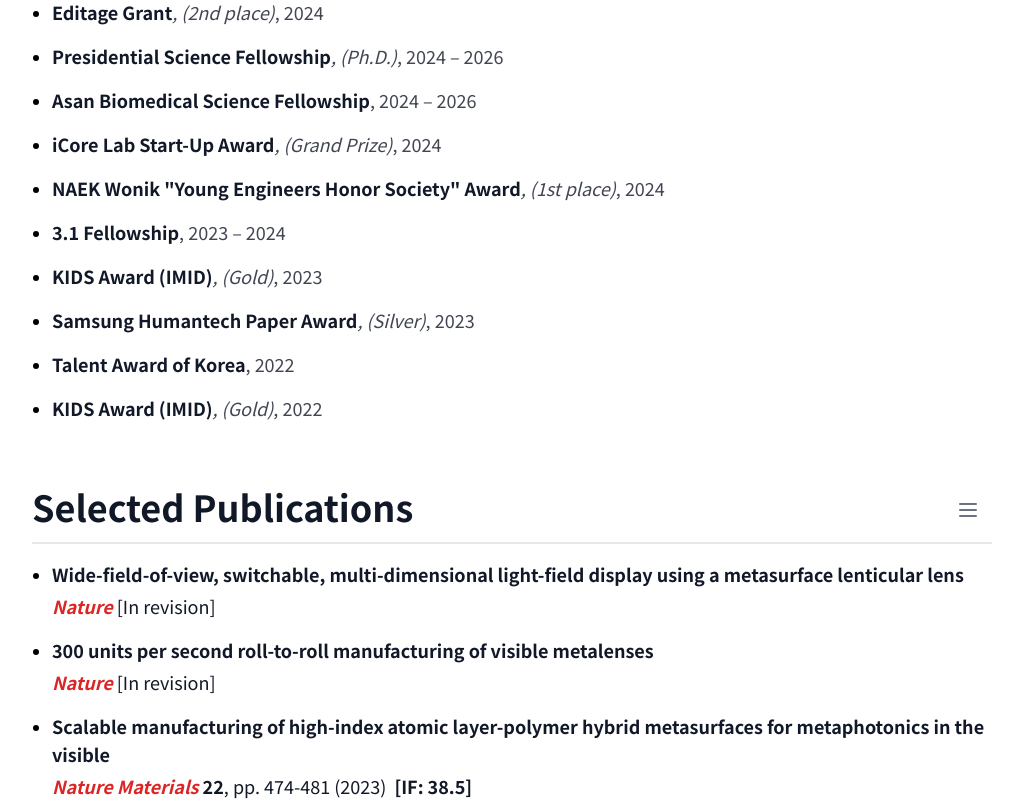
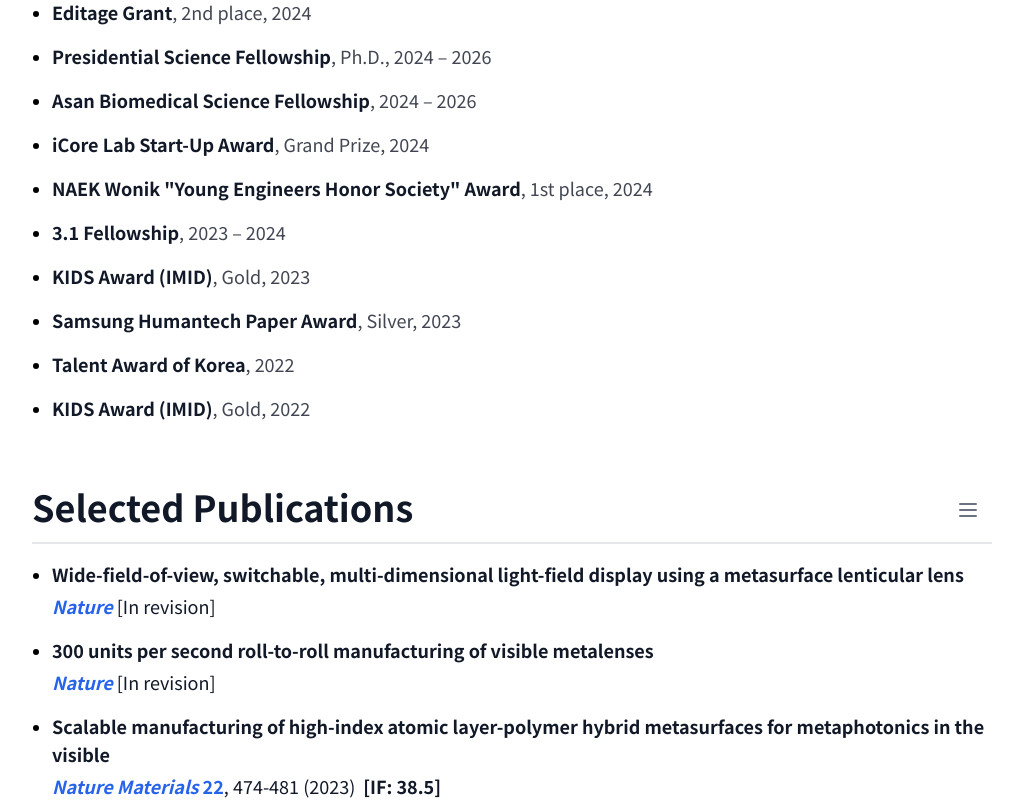
Before and after one commit to Bulgogi-Pizza/kjh-nanophotonics-portfolio-node-fastapi, a React (Vite) app in the folder frontend/: page /cv in a window 1280 px wide. Shown: the part 1480-2281 px from the top of the page, without its empty margins (128-1151 px from the left). Built offline with nearby package versions, Linux system fonts and the light colour scheme; no server answers.

Commit message:
feat: CV페이지 내용과 폰트, PublicationsPage에서 이미지 비율, 크기, 폰트 수정

```diff
--- a/frontend/src/pages/CVPage.jsx
+++ b/frontend/src/pages/CVPage.jsx
@@ -348,9 +348,9 @@ const AwardItem = ({award}) => (
         <div>
           <span
               className="text-lg font-semibold text-gray-900 dark:text-white">{award.name}</span>
-          {award.details && <em
-              className="text-lg text-gray-900/80 dark:text-white/80">,
-            ({award.details})</em>}
+          {award.details && <span
+              className="text-lg text-gray-900/80 dark:text-white/80">
+            , {award.details}</span>}
           <span
               className="text-lg text-gray-900/80 dark:text-white/80">, {award.year}</span>
         </div>
@@ -365,11 +365,11 @@ const PublicationItem = ({pub}) => (
         <p className="text-lg font-semibold text-gray-900 dark:text-white"> {pub.title}</p>
         <p className="text-lg mt-1 text-gray-900 dark:text-white">
           <span
-              className="text-lg font-bold italic text-red-600">{pub.journal}</span>
+              className="text-lg font-bold italic text-blue-600 dark:text-blue-400">{pub.journal}</span>
           {pub.volume && <span
-              className="text-lg font-bold "> {pub.volume}</span>}
+              className="text-lg font-bold text-blue-600 dark:text-blue-400"> {pub.volume}</span>}
           {pub.pages && <span
-              className="text-lg">, pp. {pub.pages}</span>}
+              className="text-lg">, {pub.pages}</span>}
           {pub.year && <span
               className="text-lg"> ({pub.year})</span>}
           {pub.status && <span
--- a/frontend/src/pages/PublicationsPage.jsx
+++ b/frontend/src/pages/PublicationsPage.jsx
@@ -192,7 +192,7 @@ function PublicationsPage() {
                             )}
                             {pub.pages && (
                                 <span
-                                    className="text-blue-600 dark:text-blue-400">
+                                    className="text-gray-700 dark:text-gray-300">
                                   , {pub.pages}
                                 </span>
                             )}
--- a/frontend/src/pages/publications/ResearchHighlightsSection.jsx
+++ b/frontend/src/pages/publications/ResearchHighlightsSection.jsx
@@ -79,7 +79,7 @@ export default function ResearchHighlightsSection() {
         <HorizontalGallery
             items={items}
             ariaLabel="Research Highlights"
-            itemClassName="w-[180px]"
+            itemClassName="w-[360px]"
             autoScroll
             autoScrollSpeed={18}
             pauseOnHover
@@ -99,7 +99,7 @@ export default function ResearchHighlightsSection() {
                       src={item.image_path}
                       alt={item.alt_text || item.description
                           || "Research highlight"}
-                      className="w-full h-60 object-cover"
+                      className="w-full h-[234px] object-cover"
                       loading="lazy"
                   />
                   {item.description && (
--- a/frontend/src/sections/PublicationsSection.jsx
+++ b/frontend/src/sections/PublicationsSection.jsx
@@ -81,8 +81,10 @@ function PublicationsSection() {
                           className="font-medium italic text-blue-600 dark:text-blue-400">
                         {pub.journal}
                       </span>
+                      {pub.volume && <span
+                          className="font-bold">• {pub.volume}</span>}
+                      {pub.pages && <span>• {pub.pages}</span>}
                       <span>• {pub.year}</span>
-                      {pub.volume && <span>• {pub.volume}</span>}
                     </div>
 
                     {pub.doi && (
```
